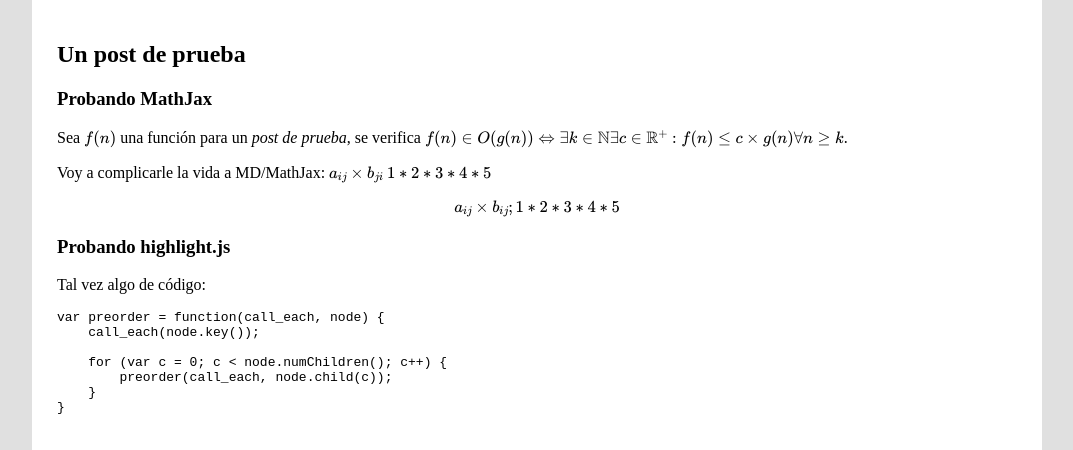
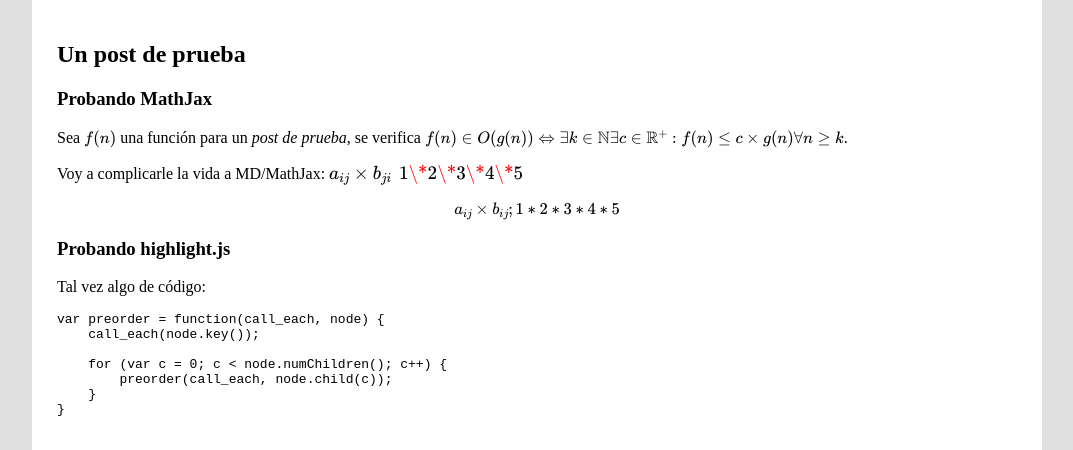
Before and after one commit to fdavidcl/web-notes, a Jekyll site: the page built from _posts/2014-3-6-testpost.md, in a window 1280 px wide, cut to the strip 112-562 px from the top of the page. Shown: the whole strip, without its empty margins (103-1176 px from the left). Built offline with Jekyll 4.4.1, drawn with Linux system fonts in a browser that asks for light colours; formulas are drawn with MathJax 3; part of the change alters nothing that is shown.

```diff
--- a/_config.yml
+++ b/_config.yml
@@ -15,5 +15,5 @@ paginate: 4
 paginate_path: p/:num
 
 #nav_list:
-#	Inicio: '/'
-#	Archivo: '/archive'
+# Inicio: '/'
+# Archivo: '/archive'
--- a/_layouts/default.html
+++ b/_layouts/default.html
@@ -15,6 +15,20 @@
          });
       </script>
       <script>hljs.initHighlightingOnLoad();</script>
+      <script type="text/javascript">
+            MathJax.Hub.Config({
+               tex2jax: {
+                  skipTags: ['script', 'noscript', 'style', 'textarea', 'pre']
+               }
+            });
+            MathJax.Hub.Queue(function() {
+               var all = MathJax.Hub.getAllJax(), i;
+               for (i=0; i < all.length; i += 1) {
+                  all[i].SourceElement().parentNode.className += ' has-jax';
+               }
+            });
+      </script>
+      <style type="text/css">code.has-jax {font: inherit; font-size: 100%; background: inherit; border: inherit;}</style>
       <title>{{ page.title }}</title>
    </head>
    <body>
--- a/_posts/2014-3-6-testpost.md
+++ b/_posts/2014-3-6-testpost.md
@@ -7,9 +7,9 @@ title: Un post de prueba
 
 Sea \\(f(n)\\) una función para un *post de prueba*, se verifica $$f(n) \in O(g(n)) \Leftrightarrow \exists k \in \mathbb{N} \exists c \in \mathbb{R}^{+} : f(n) \leq c\times g(n) \forall n \geq k$$.
 
-Voy a complicarle la vida a MD/MathJax: \\(a\_{ij}\times b\_{ji}\\) \\(1\*2\*3\*4\*5\\)
+Voy a complicarle la vida a MD/MathJax: `\(a_{ij}\times b_{ji}\) \(1\*2\*3\*4\*5\)`
 
-<span>$$a_{ij}\times b_{ij}; 1*2*3*4*5$$</span>
+{::nomarkdown}$$a_{ij}\times b_{ij}; 1*2*3*4*5$${:/}
 
 ### Probando highlight.js
 
```
Lines whose indentation alone changed are shown as unchanged.
